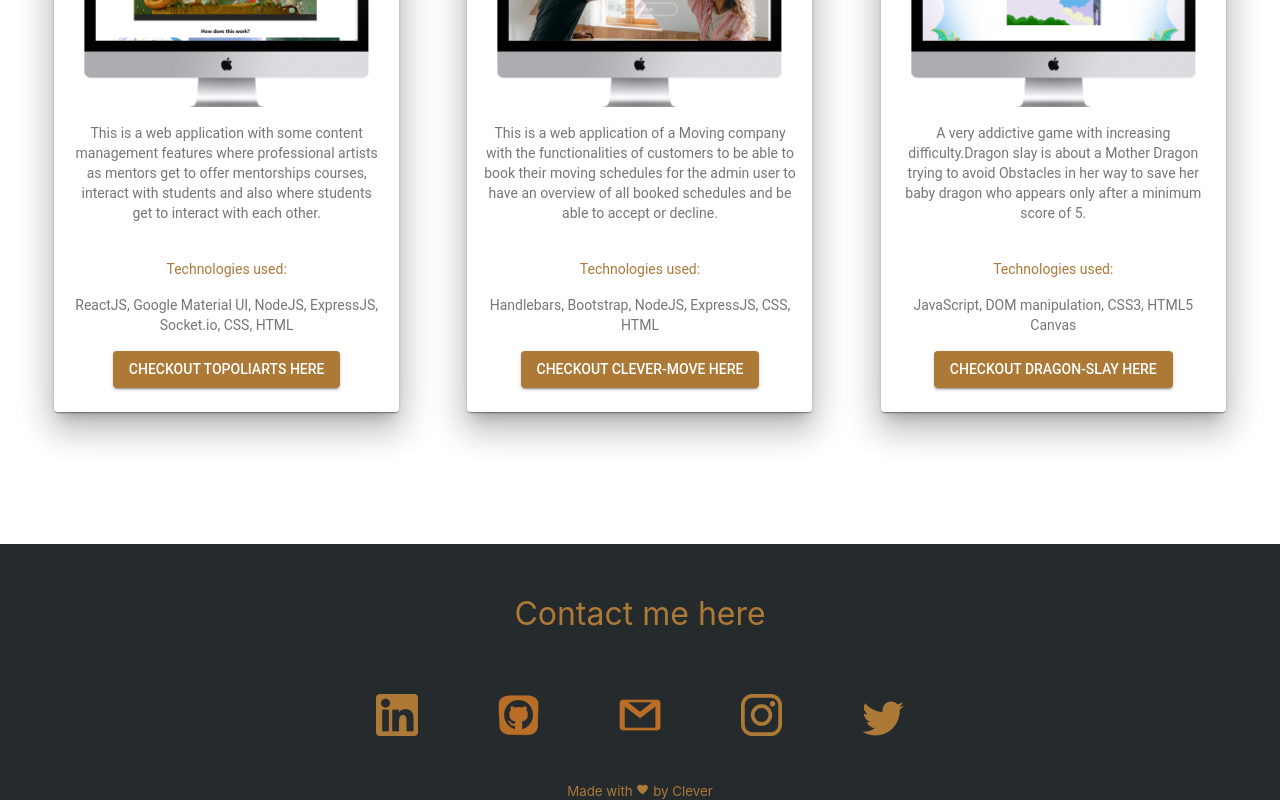
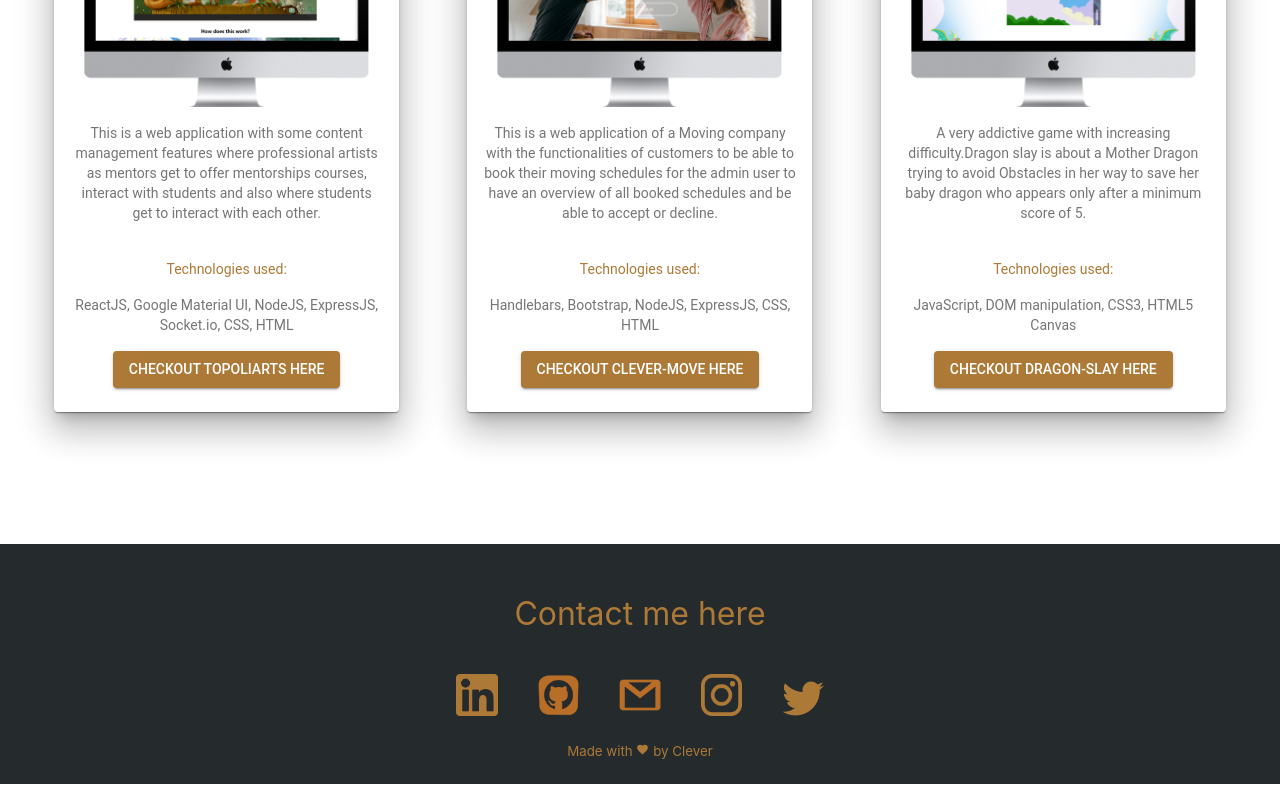
Before and after one commit to Cleverttech/my-portfolio, a React (Create React App) app: page / in a window 1280 px wide. Shown: the part 2103-2903 px from the top of the page. Built offline with nearby package versions, Linux system fonts and the light colour scheme.

Commit message:
add more contact icons

```diff
--- a/src/App.js
+++ b/src/App.js
@@ -90,7 +90,7 @@ const useStyles = makeStyles((theme) => ({
 	},
 	contactIcons: {
 		width: "2.6em",
-		margin: "40px",
+		margin: "20px",
 	},
 	seeMore: {
 		margin: "auto",
```
